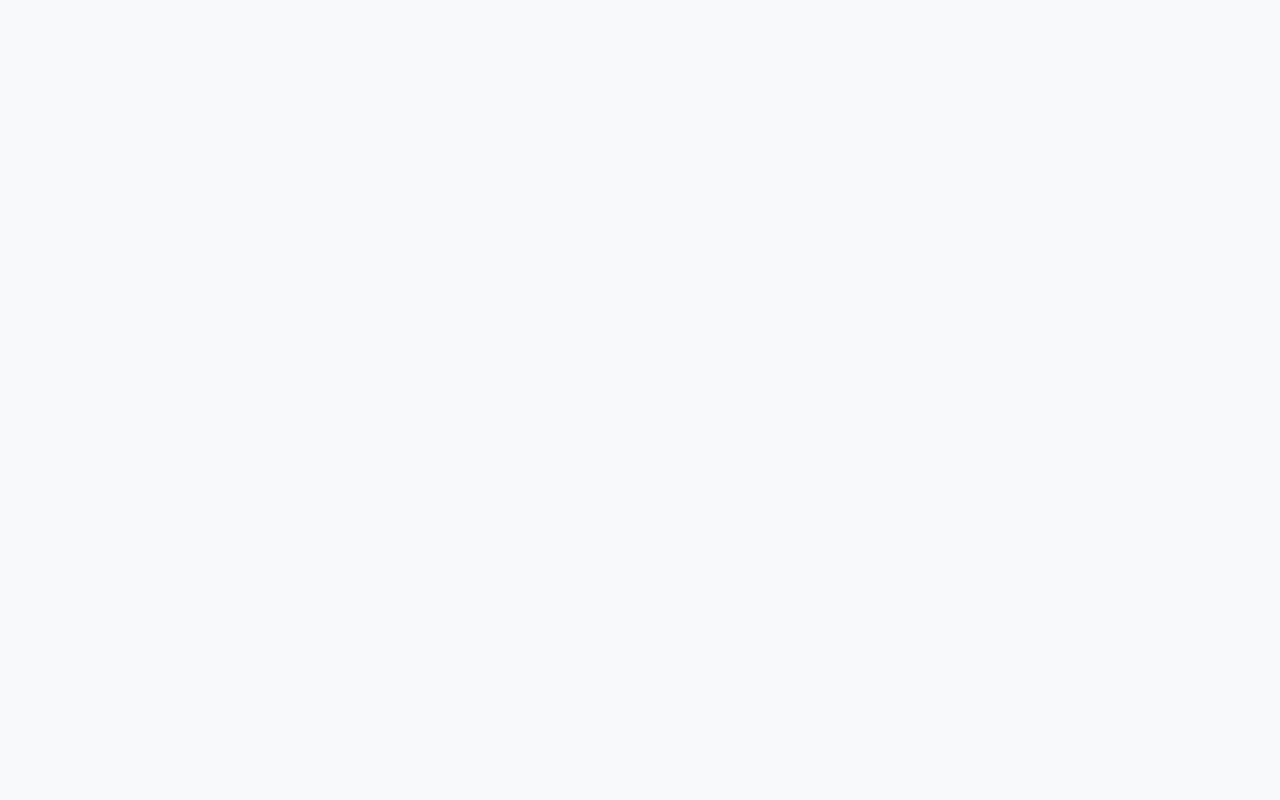
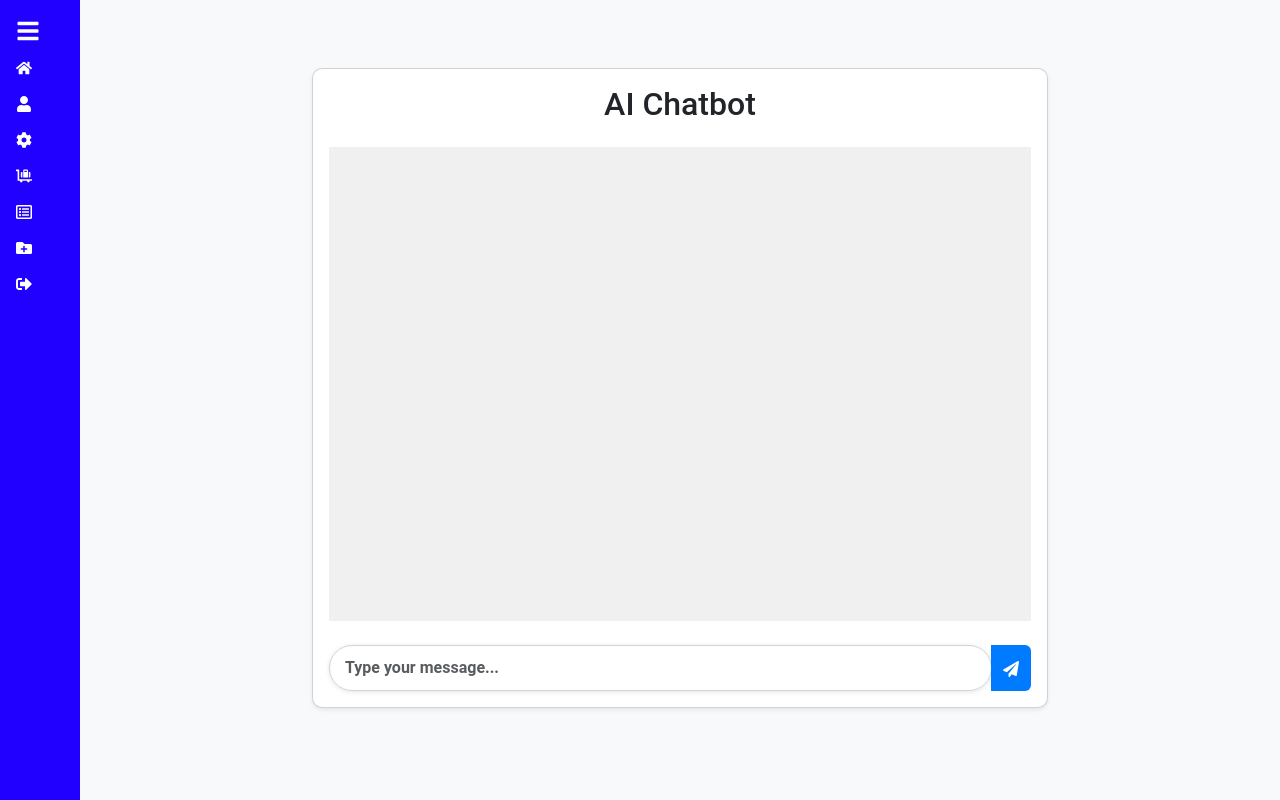
Before and after one commit to aakash391999/E-LearnigAdmin, a React (Create React App) app: page /dashboard/ChatBot in a window 1280 px wide. Before the commit this address had no page. Built offline with nearby package versions, Linux system fonts and the light colour scheme; sample sign-in values are in the browser's storage.

Commit message:
add ai lessions

```diff
--- a/package.json
+++ b/package.json
@@ -5,7 +5,7 @@
   "dependencies": {
     "@apollo/client": "^3.11.4",
     "@emotion/react": "^11.13.3",
-    "@google/generative-ai": "^0.16.0",
+    "@google/generative-ai": "^0.16.1",
     "@mui/icons-material": "^6.1.1",
     "@mui/material": "^6.1.1",
     "@reduxjs/toolkit": "^2.2.6",
@@ -20,6 +20,7 @@
     "react-bootstrap": "^2.10.4",
     "react-dom": "^18.3.1",
     "react-icons": "^5.2.1",
+    "react-markdown": "^9.0.1",
     "react-redux": "^9.1.2",
     "react-router-dom": "^6.25.1",
     "react-scripts": "5.0.1",
--- a/src/App.js
+++ b/src/App.js
@@ -14,6 +14,8 @@ import AddCourse from "./Components/AddCourseScreen";
 import EditCourse from "./Components/EditCourseScreen";
 import CoursesList from "./Components/CoursesScreen/CoursesScreen.js";
 import Lessions from "./Components/Lessions/Lessions.js";
+import ChatBot from "./Components/ChatBot/ChatBot.js";
+import LessonDetails from "./Components/LessonDetails/LessonDetails.js";
 
 const App = () => {
   const client = new ApolloClient({
@@ -46,10 +48,10 @@ const App = () => {
           <Route path="Chart" element={<Charts />} />
           <Route path="addCourse" element={<AddCourse />} />
           <Route path="editCourse/:id" element={<EditCourse />} />
-
           <Route path="CoursesList" element={<CoursesList />} />
           <Route path="Lessions" element={<Lessions />} />
-
+          <Route path="ChatBot" element={<ChatBot />} />
+          <Route path="LessonDetails/:name" element={<LessonDetails />} />
         </Route>
         <Route
           path="/"
--- /dev/null
+++ b/src/Components/ChatBot/ChatBot.js
@@ -0,0 +1,149 @@
+// src/components/ChatBot.js
+import React, { useState, useEffect } from "react";
+import {
+  Form,
+  InputGroup,
+  Container,
+  Row,
+  Col,
+  Card,
+  Button,
+} from "react-bootstrap";
+import { FaRobot, FaUser, FaPaperPlane } from "react-icons/fa"; // Send button icon
+import ReactMarkdown from "react-markdown"; // Import markdown renderer
+import "./ChatBot.module.css"; // Custom styles
+
+const { GoogleGenerativeAI } = require("@google/generative-ai");
+
+const ChatBot = () => {
+  const [input, setInput] = useState("");
+  const [chat, setChat] = useState([]);
+  const [isTyping, setIsTyping] = useState(false);
+
+  const handleSubmit = async (e) => {
+    e.preventDefault();
+    if (!input.trim()) return;
+
+    const userMessage = { sender: "user", text: input };
+    setChat([...chat, userMessage]);
+    setInput("");
+
+    setIsTyping(true);
+
+    try {
+      const genAI = new GoogleGenerativeAI(
+        "AIzaSyAXmIgk-vryf_SaZ4JxDvZrloz98hW9QRQ"
+      );
+      const model = genAI.getGenerativeModel({ model: "gemini-1.5-flash" });
+
+      const result = await model.generateContent(input);
+
+      setChat((prevChat) => [
+        ...prevChat,
+        { sender: "ai", text: result.response.text() },
+      ]);
+    } catch (error) {
+      setChat((prevChat) => [
+        ...prevChat,
+        { sender: "ai", text: "Sorry, something went wrong." },
+      ]);
+    } finally {
+      setIsTyping(false);
+    }
+  };
+
+  useEffect(() => {
+    const chatWindow = document.querySelector(".chat-window");
+    chatWindow.scrollTop = chatWindow.scrollHeight;
+  }, [chat]);
+
+  return (
+    <Container className="mt-5">
+      <Row>
+        <Col md={{ span: 8, offset: 2 }}>
+          <Card className="p-3 shadow-sm" style={{ height: "80vh" }}>
+            <h2 className="text-center mb-4">AI Chatbot</h2>
+            <div
+              className="chat-window mb-4"
+              style={{
+                height: "65vh",
+                overflowY: "auto",
+                backgroundColor: "#f0f0f0",
+                padding: "10px",
+              }}
+            >
+              {chat.map((message, index) => (
+                <div
+                  key={index}
+                  className={`d-flex align-items-start mb-3 ${
+                    message.sender === "user"
+                      ? "justify-content-end"
+                      : "justify-content-start"
+                  }`}
+                >
+                  <div
+                    className={`chat-bubble p-3 rounded-pill ${
+                      message.sender === "user"
+                        ? "bg-primary text-white"
+                        : "bg-light"
+                    }`}
+                    style={{
+                      maxWidth: "70%",
+                      wordWrap: "break-word",
+                    }}
+                  >
+                    {message.sender === "user" ? (
+                      <>
+                        <FaUser className="me-2" />
+                        <strong>You:</strong> {message.text}
+                      </>
+                    ) : (
+                      <>
+                        <FaRobot className="me-2" />
+                        <strong>AI:</strong>
+                        <ReactMarkdown>{message.text}</ReactMarkdown>
+                      </>
+                    )}
+                  </div>
+                  <div
+                    className="time-stamp"
+                    style={{ fontSize: "0.8rem", marginTop: "5px" }}
+                  >
+                    {new Date().toLocaleTimeString([], {
+                      hour: "2-digit",
+                      minute: "2-digit",
+                    })}
+                  </div>
+                </div>
+              ))}
+
+              {isTyping && (
+                <div className="typing-indicator">
+                  <FaRobot className="me-2" />
+                  AI is typing...
+                </div>
+              )}
+            </div>
+
+            <Form onSubmit={handleSubmit}>
+              <InputGroup>
+                <Form.Control
+                  type="text"
+                  value={input}
+                  onChange={(e) => setInput(e.target.value)}
+                  placeholder="Type your message..."
+                  className="rounded-pill"
+                />
+                <button type="submit" class="btn btn-outline-secondary">
+                  <FaPaperPlane />
+                </button>
+              </InputGroup>
+            </Form>
+          </Card>
+        </Col>
+      </Row>
+    </Container>
+  );
+};
+
+export default ChatBot;
--- /dev/null
+++ b/src/Components/ChatBot/ChatBot.module.css
@@ -0,0 +1,62 @@
+.chat-window {
+    background-color: #f7f7f7;
+    border-radius: 10px;
+    padding: 15px;
+    height: 65vh;
+    overflow-y: auto;
+  }
+
+  .chat-bubble {
+    padding: 10px 15px;
+    border-radius: 25px;
+    max-width: 70%;
+    word-wrap: break-word;
+  }
+
+  .chat-bubble.user {
+    background-color: #007bff;
+    color: white;
+    align-self: flex-end;
+  }
+
+  .chat-bubble.ai {
+    background-color: #e9ecef;
+    color: black;
+    align-self: flex-start;
+  }
+
+  .typing-indicator {
+    font-size: 0.9rem;
+    color: gray;
+    display: flex;
+    align-items: center;
+    margin-bottom: 10px;
+  }
+
+  input[type="text"] {
+    border: 1px solid #ced4da;
+    border-radius: 25px;
+    padding: 10px 15px;
+    width: 100%;
+  }
+
+  button[type="submit"] {
+    background-color: #007bff;
+    color: white;
+    border: none;
+    align-items: center;
+    justify-content: center;
+margin-left: 16px;
+
+  }
+
+  button[type="submit"]:hover {
+    background-color: #0056b3;
+  }
+
+  .time-stamp {
+    font-size: 0.75rem;
+    color: #6c757d;
+    margin-top: 5px;
+    margin-left: 10px;
+  }
--- a/src/Components/CoursesScreen/CoursesScreen.js
+++ b/src/Components/CoursesScreen/CoursesScreen.js
@@ -43,7 +43,7 @@ const CoursesList = () => {
 
       <div className="text-center mb-4">
         <Link
-          to="/add-course"
+          to="/dashboard/addCourse"
           className="btn btn-success shadow-sm add-course-btn"
         >
           <FaPlus className="me-2" /> Add New Course
--- a/src/Components/Lessions/Lessions.js
+++ b/src/Components/Lessions/Lessions.js
@@ -12,6 +12,7 @@ import {
 } from "react-bootstrap";
 import { FaBook, FaEdit, FaTrashAlt, FaPlusCircle } from "react-icons/fa"; // React Icons
 import "./Lessions.module.css"; // Custom CSS for hover effects
+import { Link, Navigate } from "react-router-dom";
 
 // Sample lesson data
 const lessonsList = [
@@ -208,10 +209,12 @@ const Lessions = () => {
           <Col md={6} lg={4} className="mb-4" key={lesson._id}>
             <Card className="lesson-card shadow-sm h-100">
               <Card.Body>
-                <Card.Title>
-                  <FaBook className="me-2 text-primary" />
-                  {lesson.title}
-                </Card.Title>
+                <Link to={`/dashboard/LessonDetails/${lesson.description}`}>
+                  <Card.Title>
+                    <FaBook className="me-2 text-primary" />
+                    {lesson.title}
+                  </Card.Title>
+                </Link>
                 <Card.Text>{lesson.description}</Card.Text>
                 <div className="d-flex justify-content-between">
                   {/* Edit Button with Tooltip */}
--- /dev/null
+++ b/src/Components/LessonDetails/LessonDetails.js
@@ -0,0 +1,56 @@
+import React, { useEffect, useState } from "react";
+import { Card, Container, Row, Col, Button } from "react-bootstrap";
+import { FaArrowLeft, FaBook } from "react-icons/fa";
+import ReactMarkdown from "react-markdown"; // Import markdown renderer
+import { useNavigate, useParams } from "react-router-dom";
+
+const { GoogleGenerativeAI } = require("@google/generative-ai");
+
+const LessonDetails = () => {
+  const [data, setdata] = useState("");
+  const { name } = useParams();
+
+  const handleSubmit = async (e) => {
+    const genAI = new GoogleGenerativeAI(
+      "AIzaSyAXmIgk-vryf_SaZ4JxDvZrloz98hW9QRQ"
+    );
+    const model = genAI.getGenerativeModel({ model: "gemini-1.5-flash" });
+    //
+    const result = await model.generateContent(name);
+    console.log(result.response.text());
+    setdata(result.response.text());
+  };
+
+  useEffect(() => {
+    handleSubmit();
+  }, []);
+  const navigate = useNavigate();
+  return (
+    <Container className="mt-4">
+      <Row className="mb-4">
+        <Col>
+          <Button variant="outline-primary" onClick={() => navigate(-1)}>
+            <FaArrowLeft className="me-2" /> Back to Lessons List
+          </Button>
+        </Col>
+      </Row>
+
+      <Card className="lesson-details-card shadow-sm">
+        <Card.Body>
+          <Card.Title>
+            <FaBook className="me-2 text-primary" />
+            {name}
+          </Card.Title>
+          <Card.Text>
+            <strong>Description: </strong>
+            {name}
+          </Card.Text>
+          <hr />
+          <Card.Text>{<ReactMarkdown>{data}</ReactMarkdown>}</Card.Text>
+        </Card.Body>
+      </Card>
+    </Container>
+  );
+};
+
+export default LessonDetails;
```
Also changed, not shown: src/Components/DashboardHome/DashboardHome.js (+15 -5 lines), src/Components/Profile.js (+22 -9 lines), 1 other file (tests, documents, lock files or other folders).
